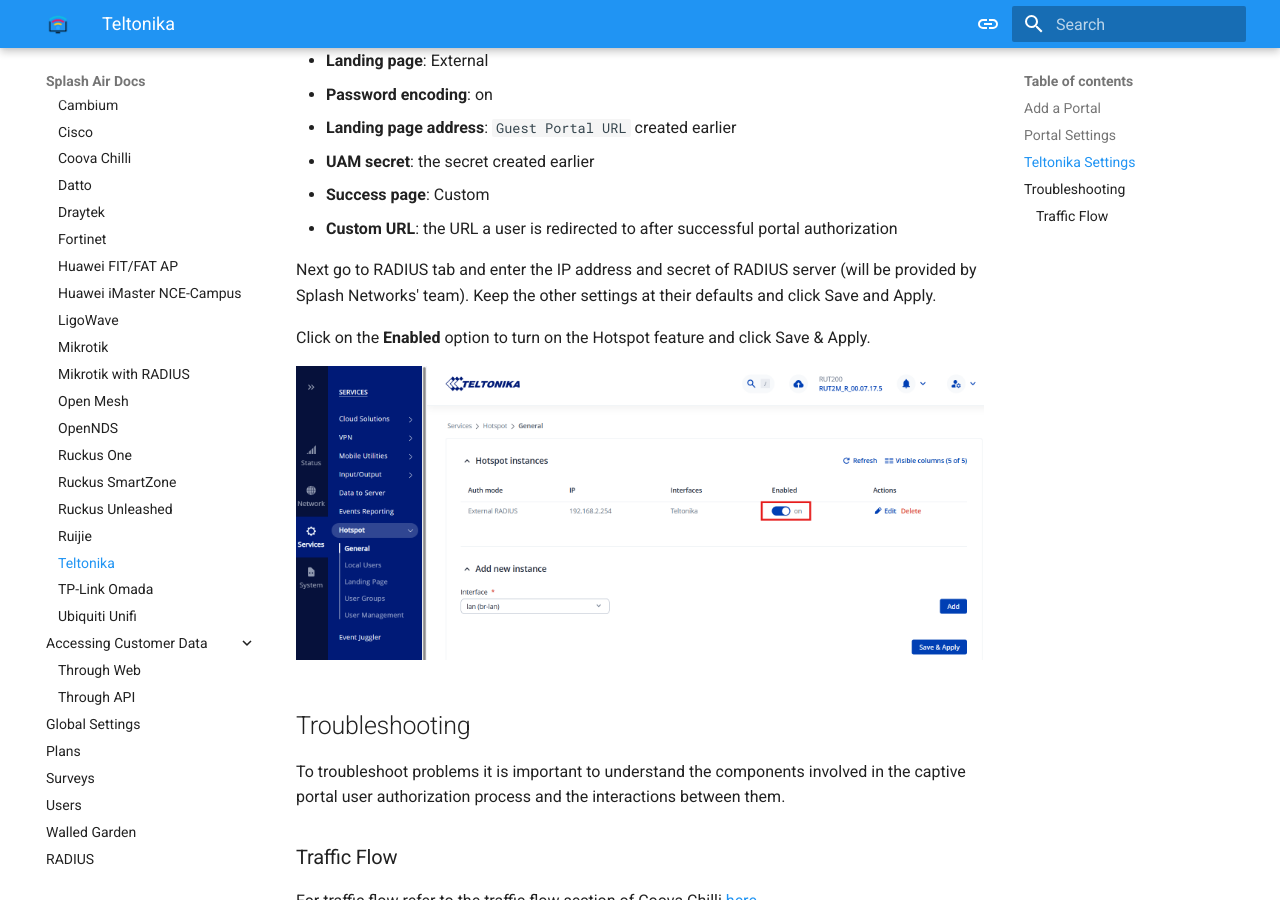
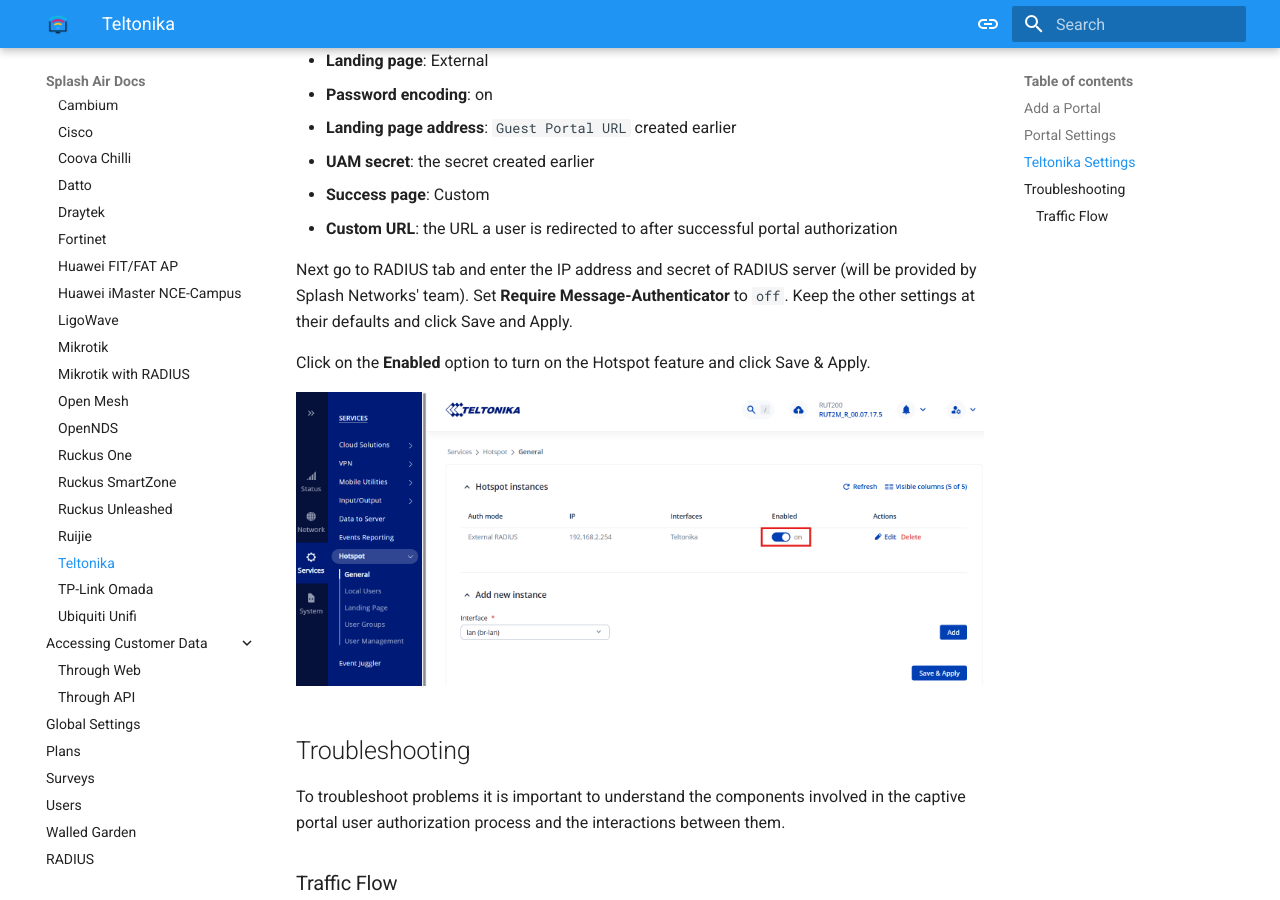
Before and after one commit to splash-networks/admin-panel-doc, an MkDocs documentation site: the page built from docs/portals/teltonika.md, in a window 1280 px wide and 900 px high, scrolled down 2263 px. Built offline with MkDocs 1.6.1 and Material for MkDocs 9.7.7, drawn with Linux system fonts in a browser that asks for light colours.

Commit message:
teltonika radius

```diff
--- a/docs/portals/teltonika.md
+++ b/docs/portals/teltonika.md
@@ -48,7 +48,7 @@
  - **Success page**: Custom
  - **Custom URL**: the URL a user is redirected to after successful portal authorization
 
-Next go to RADIUS tab and enter the IP address and secret of RADIUS server (will be provided by Splash Networks' team). Keep the other settings at their defaults and click Save and Apply.
+Next go to RADIUS tab and enter the IP address and secret of RADIUS server (will be provided by Splash Networks' team). Set **Require Message-Authenticator** to `off`. Keep the other settings at their defaults and click Save and Apply.
 
 Click on the **Enabled** option to turn on the Hotspot feature and click Save & Apply.
 
```
